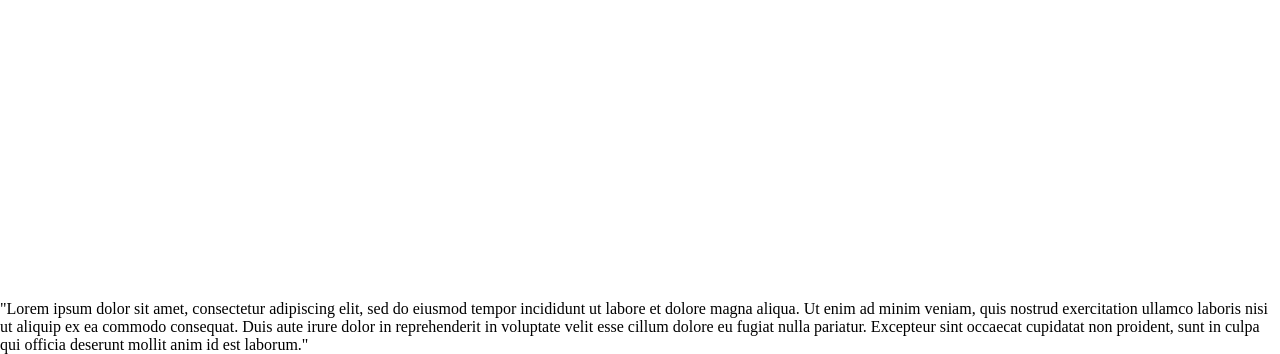
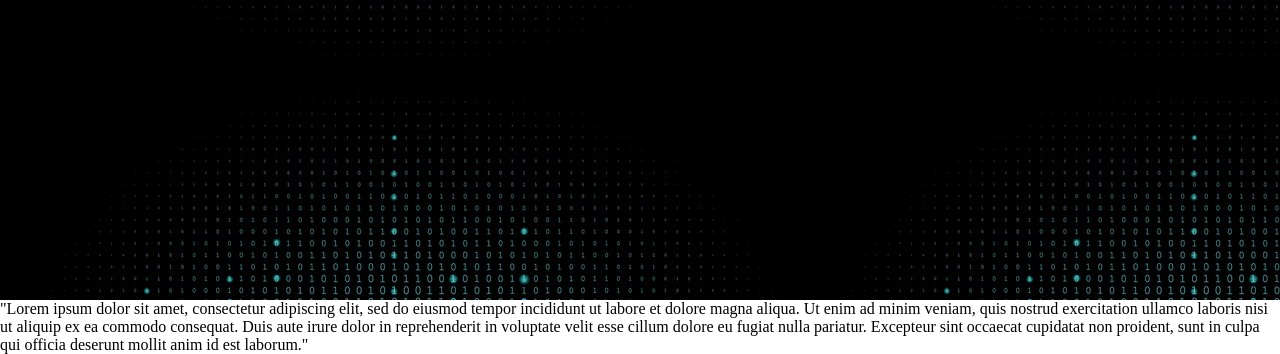
Before and after one commit to vinitudasi/vinitudasi.github.io, a plain HTML site: page index.html in a window 1280 px wide. Shown: the part 500-854 px from the top of the page. Drawn offline with Linux system fonts and the light colour scheme.

Commit message:
Update style.css

```diff
--- a/style.css
+++ b/style.css
@@ -45,7 +45,7 @@
 /* home section styling  */
 .home{
     display: flex;
-    background: url("images/image2.jpg");
+    background: url("image2.jpg");
     height: 100vh;
     color: #fff;
     min-height: 500px;
```
